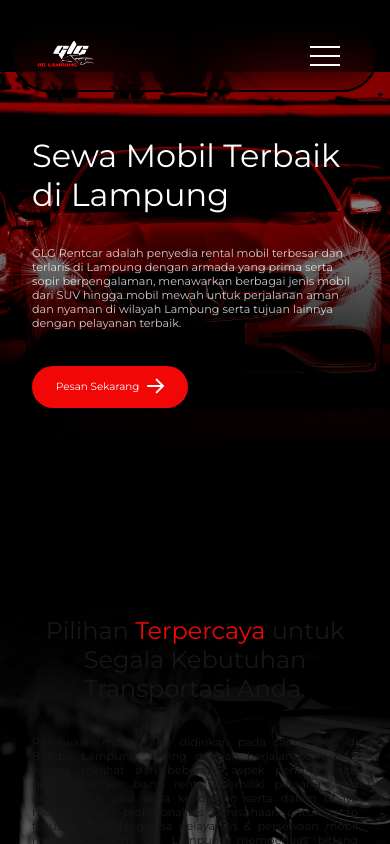
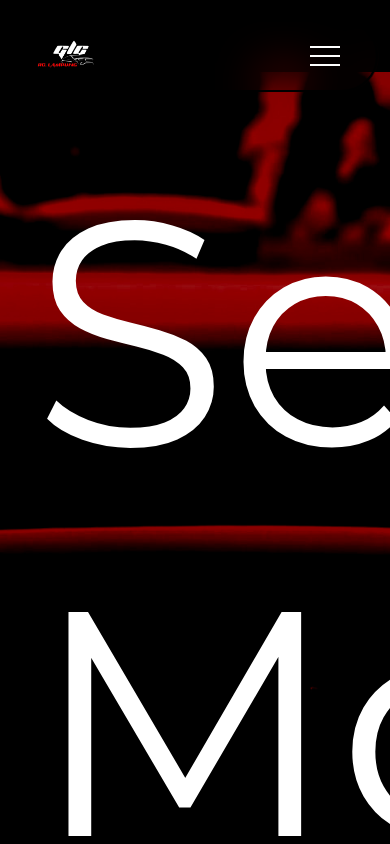
Before and after one commit to adistianherlambang/glgrentcar, a Next.js app: page / in a window 390 px wide. Shown: the top 844 px of the page. Built offline with nearby package versions, Linux system fonts and the light colour scheme; a web font is replaced by a local one.

Commit message:
update test

```diff
--- a/src/styles/Home.module.css
+++ b/src/styles/Home.module.css
@@ -271,7 +271,7 @@
   }
 
   .headerTitle {
-    font-size: 9rem;
+    font-size: 3.5rem;
   }
 
   .titleGap {
@@ -384,7 +384,7 @@
   }
 
   .headerTitle {
-    font-size: 2rem;
+    font-size: 20rem;
     width: 100%;
   }
 
```
